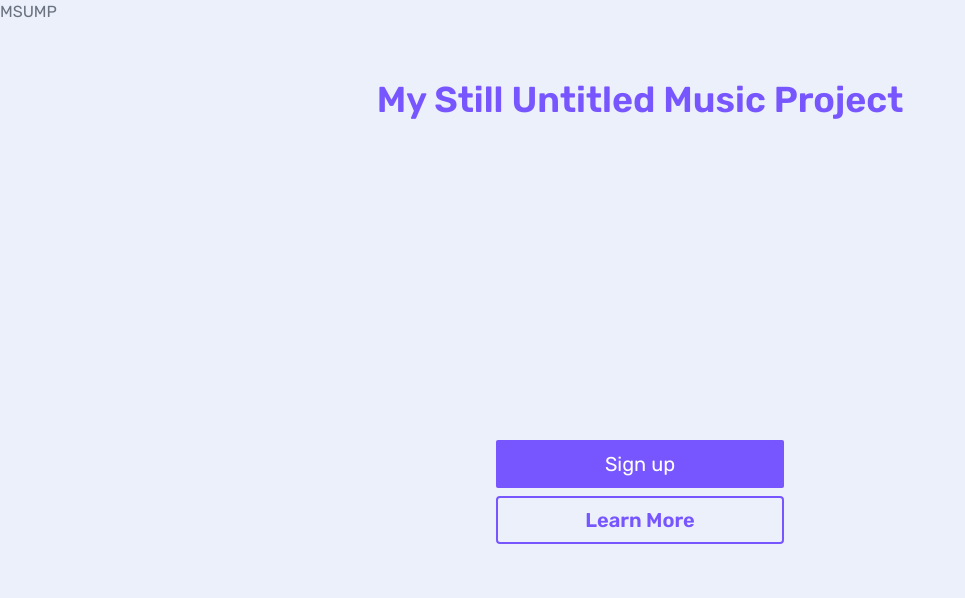
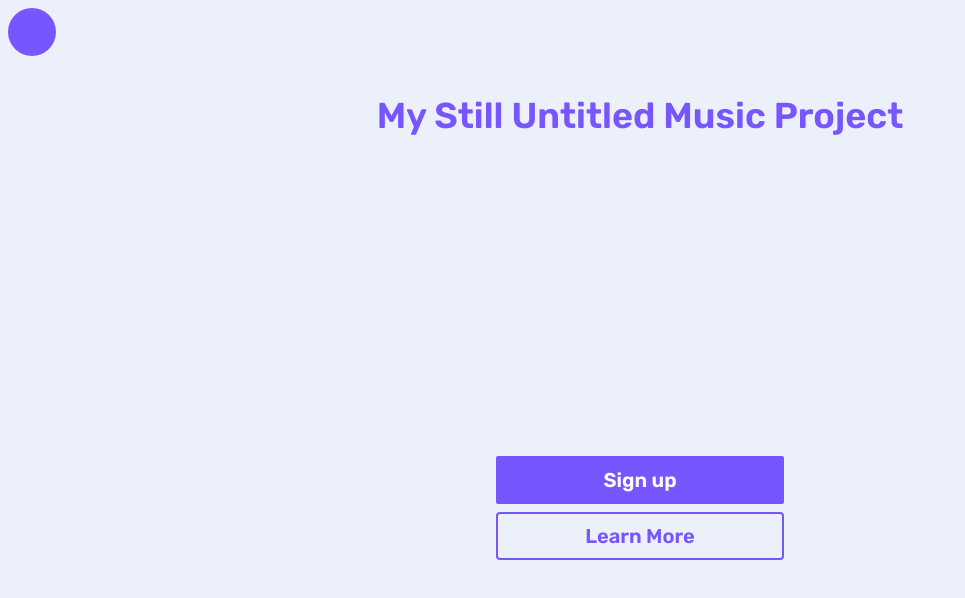
Before and after one commit to jv88899/msump-next-app, a Next.js app: page / in a window 1280 px wide. Shown: the top 598 px of the page, without its empty margins (0-965 px from the left). Built offline with nearby package versions, Linux system fonts and the light colour scheme.

Commit message:
fixed styles on landing page

```diff
--- a/app/globals.css
+++ b/app/globals.css
@@ -23,7 +23,7 @@ button {
   @apply px-3 py-2
     rounded-sm
     flex justify-between items-center gap-2
-    text-sm;
+    text-sm font-semibold;
 }
 button:hover {
   @apply bg-opacity-90;
@@ -40,3 +40,6 @@ button:hover {
 .btn-outline:hover {
   @apply bg-primary text-background;
 }
+.btn-outline:active {
+  @apply bg-background;
+}
--- a/app/layout.js
+++ b/app/layout.js
@@ -14,10 +14,12 @@ export default function RootLayout({ children }) {
   return (
     <html lang="en">
       <body className={rubik.className}>
-        <header className="h-12">
-          <p>MSUMP</p>
-        </header>
-        <div className="w-full">{children}</div>
+        <div className="w-full h-screen">
+          <header className="p-2">
+            <p className="bg-primary h-12 w-12 rounded-full"></p>
+          </header>
+          <div className="w-full">{children}</div>
+        </div>
       </body>
     </html>
   );
--- a/app/page.js
+++ b/app/page.js
@@ -1,6 +1,6 @@
 export default function Home() {
   return (
-    <div className="max-w-[1280px] mx-auto h-screen px-4 pt-4">
+    <div className="max-w-[1280px] mx-auto px-4 pt-4">
       <h1 className="text-center mt-4">My Still Untitled Music Project</h1>
       <div className="mt-80">
         <button className="btn-primary w-72 h-12 text-xl mx-auto mb-2 block text-center">
```
